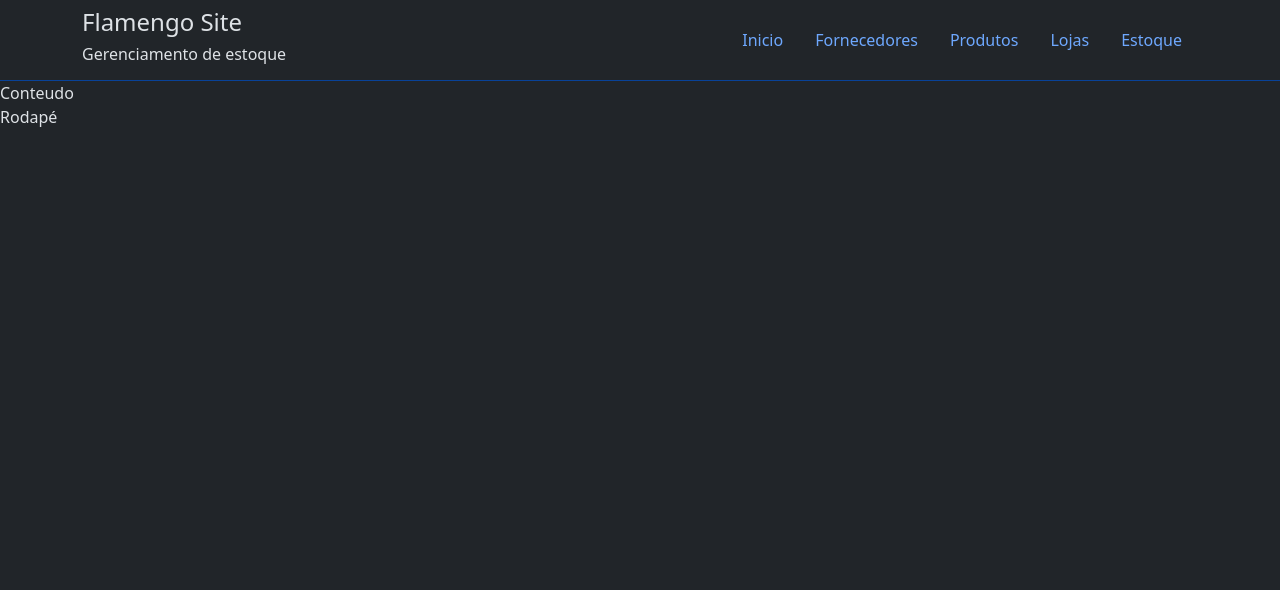
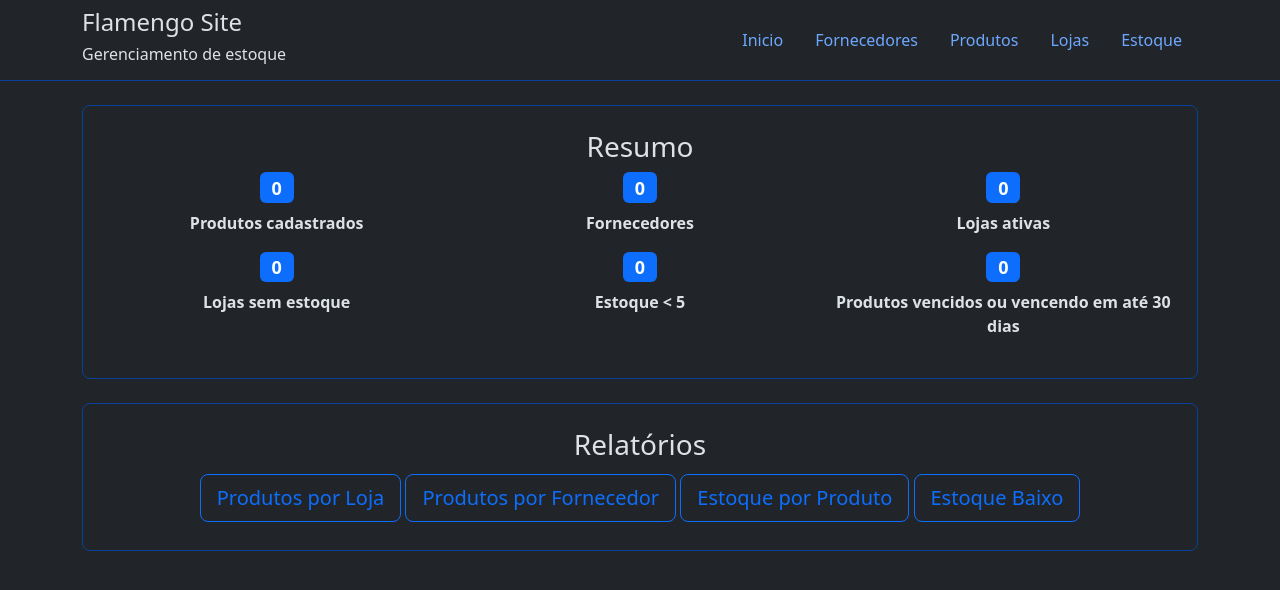
Before and after one commit to lipelsborges/Gerenciador-de-Estoque, a PHP site: page / in a window 1280 px wide. Shown: the top 590 px of the page. Run offline with PHP 8.4, Linux system fonts and the light colour scheme; some libraries are stand-ins or nearby versions.

Commit message:
inicio quase pronto

```diff
--- a/index.php
+++ b/index.php
@@ -30,9 +30,53 @@
                 </div>
     </header>
 
-    <main>Conteudo</main>
+    <main class="container my-4">
+        <section class="text-center mb-4 border rounded-3 p-4 border-primary-subtle">
+            <h3>Resumo</h3>
+            <div class="row">
 
-    <footer>Rodapé</footer>
+                <div class="col-6 col-md-4">
+                    <h4><span class="badge text-bg-primary">0</span></h4>
+                    <p><b>Produtos cadastrados</b></p>
+
+                </div>
+                <div class="col-6 col-md-4">
+                    <h4><span class="badge text-bg-primary">0</span></h4>
+                    <p><b>Fornecedores</b></p>
+
+                </div>
+                <div class="col-6 col-md-4">
+                    <h4><span class="badge text-bg-primary">0</span></h4>
+                    <p><b>Lojas ativas</b></p>
+
+                </div>
+                <div class="col-6 col-md-4">
+                    <h4><span class="badge text-bg-primary">0</span></h4>
+                    <p><b>Lojas sem estoque</b></p>
+
+                </div>
+                <div class="col-6 col-md-4">
+                    <h4><span class="badge text-bg-primary">0</span></h4>
+                    <p><b>Estoque < 5</b></p>
+
+                </div>
+                <div class="col-6 col-md-4">
+                    <h4><span class="badge text-bg-primary">0</span></h4>
+                    <p><b>Produtos vencidos ou vencendo em até 30 dias</b></p>
+
+                </div>
+
+            </div>
+        </section>
+        <section class="text-center mb-4 border rounded-3 p-4 border-primary-subtle">
+            <h3>Relatórios</h3>
+            <a href="/produtos-por-loja" class="btn btn-lg btn-outline-primary my-1">Produtos por Loja</a>
+            <a href="" class="btn btn-lg btn-outline-primary my-1">Produtos por Fornecedor</a>
+            <a href="" class="btn btn-lg btn-outline-primary my-1">Estoque por Produto</a>
+            <a href="" class="btn btn-lg btn-outline-primary my-1">Estoque Baixo</a>
+        </section>
+    </main>
+
 
     <script src="js/bootstrap.bundle.min.js"></script>
 
```
